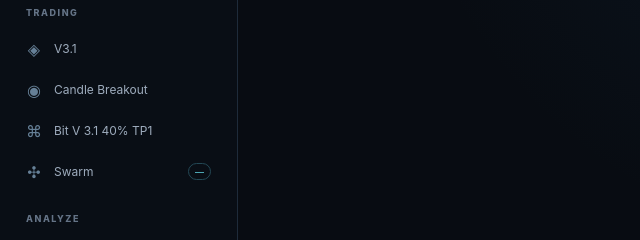
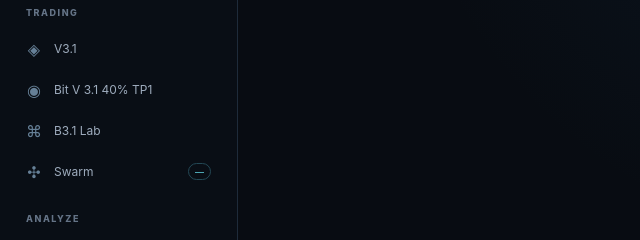
Before and after one commit to solanabot14/solana-one-coin-bot, a website: page terminal.html in a window 1280 px wide. Shown: the part 159-399 px from the top of the page, 0-640 px from the left. Drawn offline with Linux system fonts and the light colour scheme; no server answers.

Commit message:
Label PubX as Bit V 3.1 40% TP1 in the dashboard

```diff
--- a/terminal.html
+++ b/terminal.html
@@ -16,8 +16,8 @@
         <a href="/" data-route="/" class="nav-item"><span class="nav-icon">⌂</span>Home</a>
         <div class="nav-group-label">TRADING</div>
         <a href="/trading/v31" data-route="/trading/v31" class="nav-item"><span class="nav-icon">◈</span>V3.1</a>
-        <a href="/trading/candle-breakout" data-route="/trading/candle-breakout" class="nav-item"><span class="nav-icon">◉</span>Candle Breakout</a>
-        <a href="/trading/b31-lab" data-route="/trading/b31-lab" class="nav-item"><span class="nav-icon">⌘</span>Bit V 3.1 40% TP1</a>
+        <a href="/trading/candle-breakout" data-route="/trading/candle-breakout" class="nav-item"><span class="nav-icon">◉</span>Bit V 3.1 40% TP1</a>
+        <a href="/trading/b31-lab" data-route="/trading/b31-lab" class="nav-item"><span class="nav-icon">⌘</span>B3.1 Lab</a>
         <a href="/swarm" data-route="/swarm" class="nav-item"><span class="nav-icon">✣</span>Swarm <span class="nav-live" id="navSwarmCount">—</span></a>
         <div class="nav-caption nav-caption-spaced">ANALYZE</div>
         <a href="/analytics" data-route="/analytics" class="nav-item"><span class="nav-icon">▥</span>Analytics</a>
```
